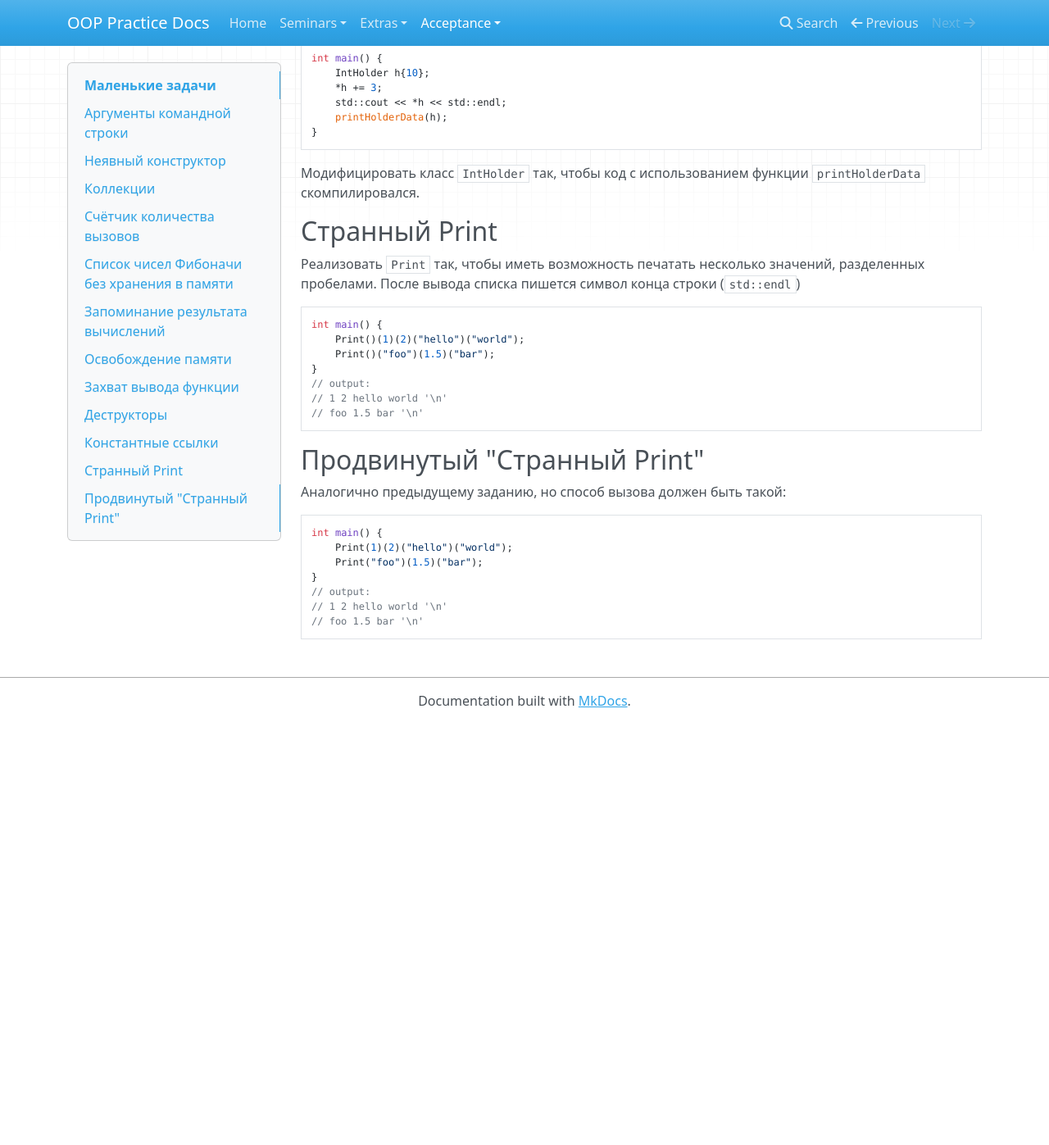
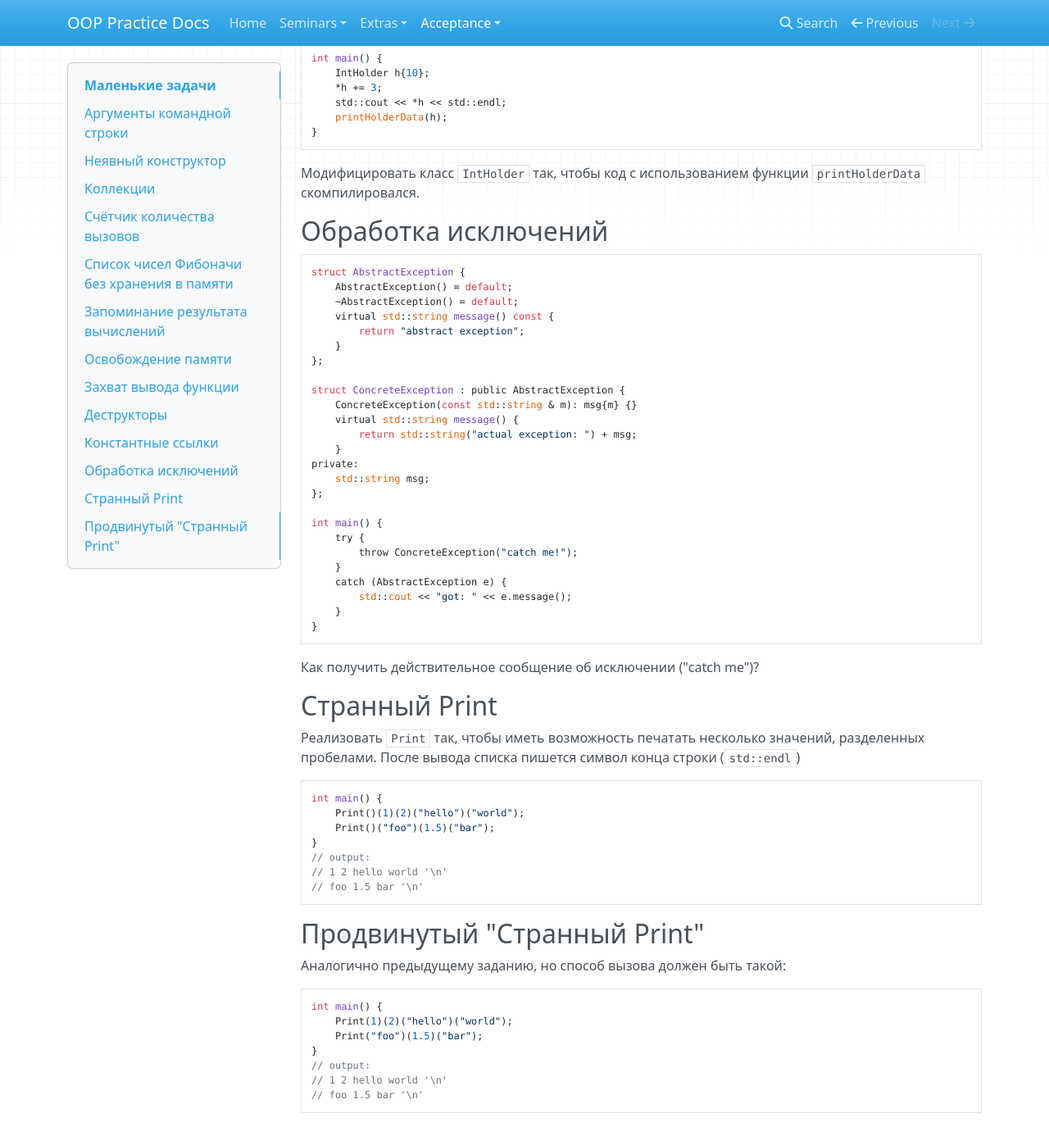
Before and after one commit to avoronkov/oop, an MkDocs documentation site: the page built from docs/final-tasks.md, in a window 1280 px wide and 1400 px high, scrolled down 4861 px. Shown: the top 1397 px of the window at 82% size. Built offline with MkDocs 1.6.1, drawn with Linux system fonts in a browser that asks for light colours; nearby versions of some CDN libraries; old or Windows-style settings are respelled for this version of MkDocs; before the commit the page ends 5744 px from its top, so only the background shows below that.

Commit message:
exceptions + inheritance

````diff
--- a/docs/final-tasks.md
+++ b/docs/final-tasks.md
@@ -257,6 +257,37 @@ int main() {
 ```
 Модифицировать класс `IntHolder` так, чтобы код с использованием функции `printHolderData` скомпилировался.
 
+## Обработка исключений
+
+```C++
+struct AbstractException {
+    AbstractException() = default;
+    ~AbstractException() = default;
+    virtual std::string message() const {
+        return "abstract exception";
+    }
+};
+
+struct ConcreteException : public AbstractException {
+    ConcreteException(const std::string & m): msg{m} {}
+    virtual std::string message() {
+        return std::string("actual exception: ") + msg;
+    }
+private:
+    std::string msg;
+};
+
+int main() {
+    try {
+        throw ConcreteException("catch me!");
+    }
+    catch (AbstractException e) {
+        std::cout << "got: " << e.message();
+    }
+}
+```
+Как получить действительное сообщение об исключении ("catch me")?
+
 ## Странный Print
 Реализовать `Print` так, чтобы иметь возможность печатать несколько значений, разделенных пробелами.
 После вывода списка пишется символ конца строки (`std::endl`)
````
